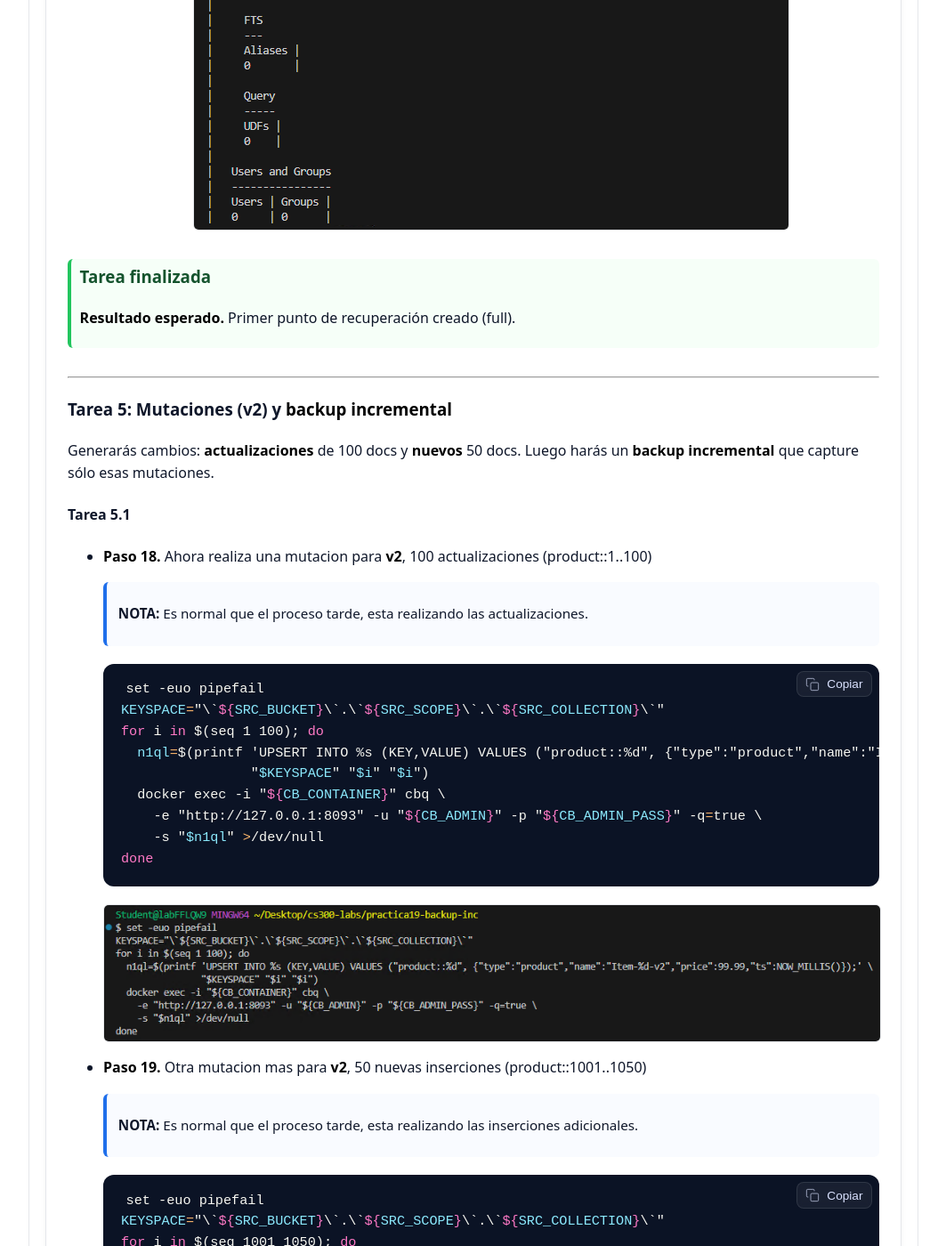
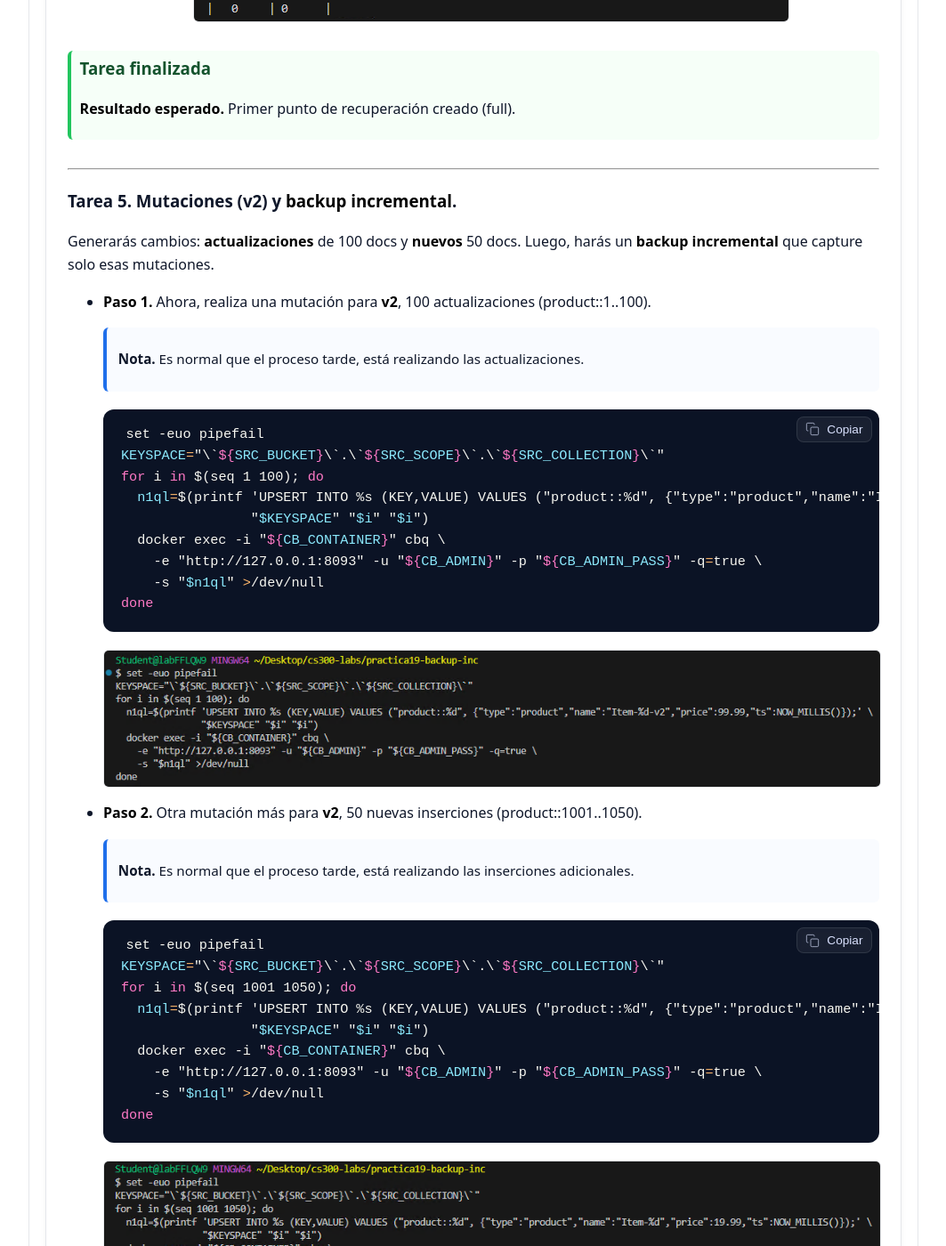
Before and after one commit to Netec-Mx/CS300_INT, a Jekyll site: the page built from labs/lab19/lab19.md, in a window 1280 px wide and 1400 px high, scrolled down 11190 px. Shown: the whole window at 89% size, without its empty margins (108-1171 px from the left). Built offline with Jekyll 4.4.1, drawn with Linux system fonts in a browser that asks for light colours; some of the changed text lies outside the part shown.

Commit message:
Update lab19.md

````diff
--- a/labs/lab19/lab19.md
+++ b/labs/lab19/lab19.md
@@ -17,12 +17,12 @@ introduction: | # CAMBIAR POR CADA PRACTICA
 slug: lab19 # CAMBIAR POR CADA PRACTICA
 lab_number: 19 # CAMBIAR POR CADA PRACTICA
 final_result: | # CAMBIAR POR CADA PRACTICA
-  Construiste un flujo **full + incremental** y ejecutaste **restauraciones parciales** por **colección** y por **subconjunto de claves**. Verificaste conteos antes y después, y generaste evidencia de que la restauración selectiva se aplica correctamente sobre el destino.
+  Construiste un flujo **full + incremental** y ejecutaste **restauraciones parciales** por **colección** y por **subconjunto de claves**. Verificaste conteos antes y después y generaste evidencia de que la restauración selectiva se aplica correctamente sobre el destino.
 notes: | # CAMBIAR POR CADA PRACTICA
   - En producción, externaliza el **archive** a almacenamiento duradero (NFS/Objetos) y define **retención** (merge/remove).
   - Si usas **TLS**, cambia `http://` por `https://` y configura certificados.
-  - Para restaurar a un punto concreto, usa `cbbackupmgr list` para identificar el backup y la opción `--time` en `restore`.
-  - Evita dejar índices primarios; aquí se usan sólo para validaciones rápidas.
+  - Para restaurar a un punto en concreto, usa `cbbackupmgr list` para identificar el backup y la opción `--time` en `restore`.
+  - Evita dejar índices primarios; aquí se usan solo para validaciones rápidas.
   - Documenta tareas programadas (cron/CI) para ejecutar incrementales con frecuencia adecuada.
 references: # CAMBIAR POR CADA PRACTICA LINKS ADICIONALES DE DOCUMENTACION
   - text: Propiedad `cbbackupmgr` (comandos y opciones)
@@ -37,18 +37,16 @@ next: /lab20/lab20/ # CAMBIAR POR CADA PRACTICA MENU DE NAVEGACION HACIA ADELANT
 
 ---
 
-### Tarea 1: Estructura del proyecto y variables
+### Tarea 1. Estructura del proyecto y variables.
 
 Crearás la carpeta de práctica con subdirectorios persistentes y un `.env` centralizando variables del clúster, datos y rutas de backup.
 
-#### Tarea 1.1
-
 - **Paso 1.** Abre el software de **Visual Studio Code**.
 
-  > **NOTA:** Puedes encontrarlo en el **Escritorio** o en las aplicaciones del sistema de **Windows**
+  > **Nota.** Puedes encontrarlo en el **Escritorio** o en las aplicaciones del sistema de **Windows**.
   {: .lab-note .info .compact}
 
-- **Paso 2.** Ya que tengas **Visual Studio Code** abierto, Ahora da clic en el icono de la imagen para abrir la terminal, **se encuentra en la parte superior derecha.**
+- **Paso 2.** Ya que tengas **Visual Studio Code** abierto, da clic en el ícono de la imagen para abrir la terminal, **se encuentra en la parte superior derecha**.
 
   ![cbase1]({{ page.images_base | relative_url }}/1.png)
 
@@ -65,7 +63,7 @@ Crearás la carpeta de práctica con subdirectorios persistentes y un `.env` cen
 
 - **Paso 4.** En la terminal de **VSC** copia y pega el siguiente comando que crea el archivo `.env` y carga el contenido de las variables necesarias.
 
-  > **NOTA:** El archivo `.env` estandariza credenciales y memoria.
+  > **Nota.** El archivo `.env` estandariza credenciales y memoria.
   {: .lab-note .info .compact}
 
   ```bash
@@ -108,15 +106,13 @@ Crearás la carpeta de práctica con subdirectorios persistentes y un `.env` cen
 
 ---
 
-### Tarea 2: Docker Compose y salud del nodo
+### Tarea 2. Docker Compose y salud del nodo.
 
 Definirás un `compose.yaml` para 1 nodo Couchbase con volúmenes persistentes e iniciarás el contenedor.
 
-#### Tarea 2.1
+- **Paso 1.** Crea el archivo **Docker Compose** llamado **compose.yaml**. Copia y pega el siguiente codigo en la terminal.
 
-- **Paso 5.** Ahora crea el archivo **Docker Compose** llamado **compose.yaml**. Copia y pega el siguiente codigo en la terminal.
-
-  > **NOTA:**
+  > **Nota.**
   - El archivo `compose.yaml` mapea puertos 8091–8096 para la consola web y 11210 para clientes.
   - El healthcheck consulta el endpoint `/pools` que responde cuando el servicio está arriba (aunque aún no inicializado).
   {: .lab-note .info .compact}
@@ -149,11 +145,11 @@ Definirás un `compose.yaml` para 1 nodo Couchbase con volúmenes persistentes e
   YAML
   ```
 
-- **Paso 6.** Inicia el servicio, dentro de la terminal ejecuta el siguiente comando.
+- **Paso 2.** Inicia el servicio, dentro de la terminal, ejecuta el siguiente comando.
 
-  > **IMPORTANTE:** Para agilizar los procesos, la imagen ya esta descargada en tu ambiente de trabajo, ya que puede tardar hasta 10 minutos en descargarse.
+  > **Importante.** Para agilizar los procesos, la imagen ya está descargada en tu ambiente de trabajo, ya que puede tardar hasta 10 minutos en descargarse.
   {: .lab-note .important .compact}
-  > **IMPORTANTE:** El `docker compose up -d` corre en segundo plano. El healthcheck del servicio y la sonda de `compose.yaml` garantizan que Couchbase responda en 8091 antes de continuar.
+  > **Importante.** El `docker compose up -d` corre en segundo plano. El healthcheck del servicio y la sonda de `compose.yaml` garantizan que Couchbase responda en 8091 antes de continuar.
   {: .lab-note .important .compact}
 
   ```bash
@@ -177,17 +173,15 @@ Definirás un `compose.yaml` para 1 nodo Couchbase con volúmenes persistentes e
 
 ---
 
-### Tarea 3: Inicialización, datos v1 e índice para validaciones
+### Tarea 3. Inicialización, datos v1 e índice para validaciones.
 
 Inicializa el clúster, crea bucket/scope/collection y carga **v1** de datos (1000 documentos) para respaldar.
 
-#### Tarea 3.1
+- **Paso 1.** Inicializa el clúster, ejecuta el siguiete comando en la terminal.
 
-- **Paso 8.** Inicializa el clúster, ejecuta el siguiete comando en la terminal.
-
-  > **NOTA:** El `cluster-init` fija credenciales y cuotas de memoria (data/Index). Para un nodo local, 2 GB total y 512 MB para Index es razonable; ajusta según tu RAM.
+  > **Nota.** El `cluster-init` fija credenciales y cuotas de memoria (data/Index). Para un nodo local, 2 GB total y 512 MB para Index es razonable; ajusta según tu RAM.
   {: .lab-note .info .compact}
-  > **IMPORTANTE:** El comando se ejecuta desde el directorio de la practica **practica19-backup-inc**. Puede tardar unos segundos en inicializar.
+  > **Importante.** El comando se ejecuta desde el directorio de la práctica **practica19-backup-inc**. Puede tardar unos segundos en inicializar.
   {: .lab-note .important .compact}
 
   ```bash
@@ -203,12 +197,12 @@ Inicializa el clúster, crea bucket/scope/collection y carga **v1** de datos (10
   ```
   ![cbase5]({{ page.images_base | relative_url }}/5.png)
 
-- **Paso 9.** Verifica que el cluster este **healthy** y que se muestre el json con las propiedades del nodo.
+- **Paso 2.** Verifica que el clúster esté **healthy** y que se muestre el json con las propiedades del nodo.
 
-  > **NOTA:**
+  > **Nota.**
   - Contenedor `cb-inc-n1` aparece **Up**.
   - `curl` devuelve JSON de la información del nodo.
-  - Esta conexion es mediante HTTP.
+  - Esta conexión es mediante HTTP.
   {: .lab-note .info .compact}
 
   ```bash
@@ -253,9 +247,9 @@ Inicializa el clúster, crea bucket/scope/collection y carga **v1** de datos (10
   ```
   ![cbase10]({{ page.images_base | relative_url }}/10.png)
 
-- **Paso 14.** Carga 1 000 documentos (loop con N1QL)
+- **Paso 7.** Carga 1 000 documentos (loop con N1QL).
 
-  > **IMPORTANTE:** Es normal que la terminal se quede en espera, ya que esta insertando los 1000 registros. El proceso finalizara solo, espera unos minutos.
+  > **Importante.** Es normal que la terminal se quede en espera, ya que está insertando los 1 000 registros. El proceso finalizará solo. Espera unos minutos.
   {: .lab-note .important .compact}
 
   ```bash
@@ -295,13 +289,11 @@ Inicializa el clúster, crea bucket/scope/collection y carga **v1** de datos (10
 
 ---
 
-### Tarea 4: Crear **archive/repo** y ejecutar **backup completo**
+### Tarea 4. Crear **archive/repo** y ejecutar **backup completo**.
 
 Configura el `archive` y `repo` de `cbbackupmgr` y realiza el primer backup (completo).
 
-#### Tarea 4.1
-
-- **Paso 16.** Crea el archive y repo.
+- **Paso 1.** Crea el archive y repo.
 
   ```bash
   docker exec -it "${CB_CONTAINER}" bash -lc "
@@ -311,9 +303,9 @@ Configura el `archive` y `repo` de `cbbackupmgr` y realiza el primer backup (com
   ```
   ![cbase13]({{ page.images_base | relative_url }}/13.png)
 
-- **Paso 17.** Ejecuta el **backup** completo (captura *v1*).
+- **Paso 2.** Ejecuta el **backup** completo (captura *v1*).
 
-  > **NOTA:** Es normal que el proceso tarde, espera unos minutos.
+  > **Nota.** Es normal que el proceso tarde, espera unos minutos.
   {: .lab-note .info .compact}
 
   ```bash
@@ -327,7 +319,7 @@ Configura el `archive` y `repo` de `cbbackupmgr` y realiza el primer backup (com
   ```
   ![cbase14]({{ page.images_base | relative_url }}/14.png)
 
-- **Paso 18.** Ahora inspecciona el repo
+- **Paso 3.** Ahora, inspecciona el repo.
 
   ```bash
   MSYS2_ARG_CONV_EXCL="*" docker exec -it "${CB_CONTAINER}" cbbackupmgr info \
@@ -341,15 +333,13 @@ Configura el `archive` y `repo` de `cbbackupmgr` y realiza el primer backup (com
 
 ---
 
-### Tarea 5: Mutaciones (v2) y **backup incremental**
+### Tarea 5. Mutaciones (v2) y **backup incremental**.
 
-Generarás cambios: **actualizaciones** de 100 docs y **nuevos** 50 docs. Luego harás un **backup incremental** que capture sólo esas mutaciones.
+Generarás cambios: **actualizaciones** de 100 docs y **nuevos** 50 docs. Luego, harás un **backup incremental** que capture solo esas mutaciones.
 
-#### Tarea 5.1
+- **Paso 1.** Ahora, realiza una mutación para **v2**, 100 actualizaciones (product::1..100).
 
-- **Paso 18.** Ahora realiza una mutacion para **v2**, 100 actualizaciones (product::1..100)
-
-  > **NOTA:** Es normal que el proceso tarde, esta realizando las actualizaciones.
+  > **Nota.** Es normal que el proceso tarde, está realizando las actualizaciones.
   {: .lab-note .info .compact}
 
   ```bash
@@ -365,9 +355,9 @@ Generarás cambios: **actualizaciones** de 100 docs y **nuevos** 50 docs. Luego
   ```
   ![cbase16]({{ page.images_base | relative_url }}/16.png)
 
-- **Paso 19.** Otra mutacion mas para **v2**, 50 nuevas inserciones (product::1001..1050)
+- **Paso 2.** Otra mutación más para **v2**, 50 nuevas inserciones (product::1001..1050).
 
-  > **NOTA:** Es normal que el proceso tarde, esta realizando las inserciones adicionales.
+  > **Nota.** Es normal que el proceso tarde, está realizando las inserciones adicionales.
   {: .lab-note .info .compact}
 
   ```bash
@@ -415,13 +405,11 @@ Generarás cambios: **actualizaciones** de 100 docs y **nuevos** 50 docs. Luego
 
 ---
 
-### Tarea 6: Crear bucket **destino** y **restauración parcial (por colección)**
+### Tarea 6. Crear bucket **destino** y **restauración parcial (por colección)**.
 
-Restaurarás **sólo la colección** `${SRC_SCOPE}.${SRC_COLLECTION}` al bucket `${DST_BUCKET}` usando **collection-aware restore**.
+Restaurarás **solo la colección** `${SRC_SCOPE}.${SRC_COLLECTION}` al bucket `${DST_BUCKET}` usando **collection-aware restore**.
 
-#### Tarea 6.1
-
-- **Paso 21.** Ejecuta el siguiente comando para la creación del bucket destino.
+- **Paso 1.** Ejecuta el siguiente comando para la creación del bucket destino.
 
   ```bash
   docker exec -it ${CB_CONTAINER} couchbase-cli bucket-create \
@@ -431,7 +419,7 @@ Restaurarás **sólo la colección** `${SRC_SCOPE}.${SRC_COLLECTION}` al bucket
   ```
   ![cbase20]({{ page.images_base | relative_url }}/20.png)
 
-- **Paso 22.** Ahora crea el *Scope* **shop**
+- **Paso 2.** Ahora, crea el *Scope* **shop**.
 
   ```bash
   curl -fsS -u "${CB_ADMIN}:${CB_ADMIN_PASS}" \
@@ -501,15 +489,13 @@ Restaurarás **sólo la colección** `${SRC_SCOPE}.${SRC_COLLECTION}` al bucket
 
 ---
 
-### Tarea 7: Limpieza
+### Tarea 7. Limpieza.
 
 Borrar datos en el entorno para repetir pruebas.
 
-#### Tarea 7.1
+- **Paso 1.** En la terminal, aplica el siguiente comando para detener el nodo.
 
-- **Paso 25.** En la terminal aplica el siguiente comando para detener el nodo.
-
-  > **NOTA:** Si es necesario puedes volver a encender los contenedores con el comando **`docker compose start`**
+  > **Nota.** Si es necesario, puedes volver a encender los contenedores con el comando **`docker compose start`**.
   {: .lab-note .info .compact}
 
   ```bash
@@ -517,11 +503,11 @@ Borrar datos en el entorno para repetir pruebas.
   ```
   ![cbase26]({{ page.images_base | relative_url }}/26.png)
 
-- **Paso 26.** Apagar y eliminar contenedor (se conservan los datos en ./data)
+- **Paso 2.** Apagar y eliminar el contenedor (se conservan los datos en ./data).
 
-  > **NOTA:** Si es necesario puedes volver a activar los contenedores con el comando **`docker compose up -d`**
+  > **Nota.** Si es necesario, puedes volver a activar los contenedores con el comando **`docker compose up -d`**
   {: .lab-note .info .compact}
-  > **IMPORTANTE:** Es normal el mensaje del objeto de red **No resource found to remove**.
+  > **Importante.** Es normal el mensaje del objeto de red **No resource found to remove**.
   {: .lab-note .important .compact}
 
   ```bash
````
Also changed, not shown: other parts of labs/lab19/lab19.md (+14 -14 lines).
